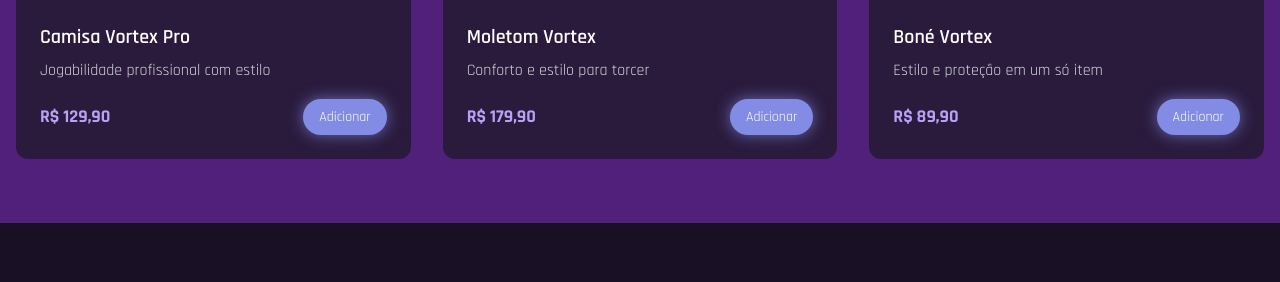
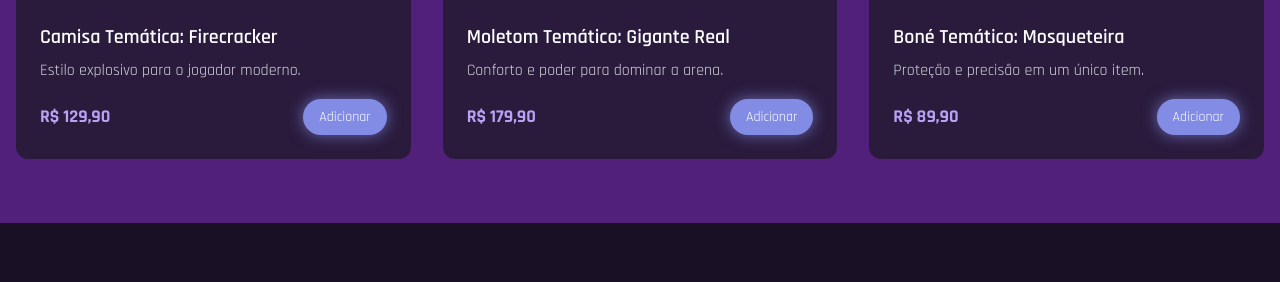
Before and after one commit to YagoEron31/SPHINX, a Flask app: page / in a window 1280 px wide. Shown: the part 1205-1487 px from the top of the page. Run offline with Flask 3, Linux system fonts and the light colour scheme; some libraries are stand-ins or nearby versions.

Commit message:
Update index.html

```diff
--- a/templates/index.html
+++ b/templates/index.html
@@ -88,7 +88,6 @@
     </style>
 </head>
 <body class="bg-vortex-dark text-white font-rajdhani overflow-x-hidden">
-    <!-- Navigation -->
     <nav class="bg-vortex-primary/90 backdrop-blur-md fixed w-full z-50 border-b border-vortex-accent/20">
         <div class="container mx-auto px-4 py-3 flex justify-between items-center">
             <div class="flex items-center space-x-2">
@@ -119,22 +118,18 @@
         <div class="absolute inset-0 hero-gradient grid-pattern"></div>
         <div class="absolute inset-0 flex items-center justify-center">
             <div class="w-full h-full">
-                <!-- Main Team Slide -->
                 <div
                 class="relative flex items-center justify-center bg-cover bg-center text-center h-screen
                         before:absolute before:inset-0 before:bg-black before:opacity-60"
-                style="background-image: url({{ url_for('static', filename='imagens/outros/Card_Evolution.png') }});"
+                style="background-image: url('/static/imagens/outros/Card_Evolution.png');"
                 >
                 <div class="relative z-10 container mx-auto px-4" data-aos="fade-up" data-aos-duration="1000">
-
                     <h1 class="text-5xl md:text-7xl font-orbitron font-bold mb-6 text-white">
                         <span class="bg-clip-text text-transparent bg-gradient-to-r from-vortex-accent to-vortex-highlight">VORTEX</span> E-SPORTS
                     </h1>
-
                     <p class="text-xl md:text-2xl max-w-2xl mx-auto mb-8 text-gray-200">
                         Domine o campo de batalha com nossa equipe de elite de Clash Royale
                     </p>
-
                     <div class="flex justify-center space-x-4">
                         <a href="/equipe" class="bg-vortex-accent hover:bg-vortex-highlight px-8 py-3 rounded-full font-medium transition glow-effect">
                             Conheça a Equipe
@@ -143,7 +138,6 @@
                             Nossa Loja
                         </a>
                     </div>
-
                 </div>
                 </div>
             </div>
@@ -155,9 +149,7 @@
         </div>
     </section>
 
-    <!-- Main Content -->
     <main id="content" class="relative z-10">
-        <!-- Featured Products Carousel -->
         <section class="py-16 bg-vortex-primary">
             <div class="container mx-auto px-4">
                 <div class="flex justify-between items-center mb-12">
@@ -170,12 +162,11 @@
                 </div>
 
                 <div class="grid grid-cols-1 md:grid-cols-3 gap-8">
-                    <!-- Product 1 -->
                     <div class="product-card bg-vortex-secondary rounded-xl overflow-hidden relative">
-                        <div class="h-64 bg-cover bg-center" style="background-image: url('http://static.photos/black/640x360/8');"></div>
+                        <div class="h-64 bg-cover bg-center" style="background-image: url('/static/imagens/outros/Firecracker_Evolution_01.png');"></div>
                         <div class="p-6">
-                            <h3 class="text-xl font-semibold mb-2">Camisa Vortex Pro</h3>
-                            <p class="text-gray-300 mb-4">Jogabilidade profissional com estilo</p>
+                            <h3 class="text-xl font-semibold mb-2">Camisa Temática: Firecracker</h3>
+                            <p class="text-gray-300 mb-4">Estilo explosivo para o jogador moderno.</p>
                             <div class="flex justify-between items-center">
                                 <span class="text-vortex-glow font-bold text-lg">R$ 129,90</span>
                                 <button class="bg-vortex-accent hover:bg-vortex-highlight px-4 py-2 rounded-full text-sm transition glow-effect">
@@ -190,12 +181,11 @@
                         </div>
                     </div>
 
-                    <!-- Product 2 -->
                     <div class="product-card bg-vortex-secondary rounded-xl overflow-hidden relative">
-                        <div class="h-64 bg-cover bg-center" style="background-image: url('http://static.photos/black/640x360/3');"></div>
+                        <div class="h-64 bg-cover bg-center" style="background-image: url('/static/imagens/outros/RoyalGiant_Evolution_02.png');"></div>
                         <div class="p-6">
-                            <h3 class="text-xl font-semibold mb-2">Moletom Vortex</h3>
-                            <p class="text-gray-300 mb-4">Conforto e estilo para torcer</p>
+                            <h3 class="text-xl font-semibold mb-2">Moletom Temático: Gigante Real</h3>
+                            <p class="text-gray-300 mb-4">Conforto e poder para dominar a arena.</p>
                             <div class="flex justify-between items-center">
                                 <span class="text-vortex-glow font-bold text-lg">R$ 179,90</span>
                                 <button class="bg-vortex-accent hover:bg-vortex-highlight px-4 py-2 rounded-full text-sm transition glow-effect">
@@ -210,12 +200,11 @@
                         </div>
                     </div>
 
-                    <!-- Product 3 -->
                     <div class="product-card bg-vortex-secondary rounded-xl overflow-hidden relative">
-                        <div class="h-64 bg-cover bg-center" style="background-image: url('http://static.photos/black/640x360/3');"></div>
+                        <div class="h-64 bg-cover bg-center" style="background-image: url('/static/imagens/outros/Character_Musketeer_Evolution_01.png');"></div>
                         <div class="p-6">
-                            <h3 class="text-xl font-semibold mb-2">Boné Vortex</h3>
-                            <p class="text-gray-300 mb-4">Estilo e proteção em um só item</p>
+                            <h3 class="text-xl font-semibold mb-2">Boné Temático: Mosqueteira</h3>
+                            <p class="text-gray-300 mb-4">Proteção e precisão em um único item.</p>
                             <div class="flex justify-between items-center">
                                 <span class="text-vortex-glow font-bold text-lg">R$ 89,90</span>
                                 <button class="bg-vortex-accent hover:bg-vortex-highlight px-4 py-2 rounded-full text-sm transition glow-effect">
@@ -233,18 +222,26 @@
             </div>
         </section>
 
-        <!-- Team Interactive Carousel -->
         <section class="py-16 bg-vortex-dark">
             <div class="container mx-auto px-4">
-                <h2 class="text-3xl font-orbitron font-bold text-center mb-4">
-                    <span class="bg-clip-text text-transparent bg-gradient-to-r from-vortex-accent to-vortex-highlight">OPERADORES</span> DE ELITE
-                </h2>
-                <p class="text-xl text-center text-gray-300 max-w-2xl mx-auto mb-12">Conheça os jogadores que formam a equipe Vortex</p>
+                <div class="flex justify-around items-center mb-12">
+                    <div class="hidden lg:block">
+                        <img src="/static/imagens/outros/Character_Musketeer_Evolution_01.png" alt="Mosqueteira" class="w-44 animate-float" style="transform: scaleX(-1);">
+                    </div>
+                    <div class="text-center">
+                        <h2 class="text-3xl font-orbitron font-bold mb-4">
+                            <span class="bg-clip-text text-transparent bg-gradient-to-r from-vortex-accent to-vortex-highlight">OPERADORES</span> DE ELITE
+                        </h2>
+                        <p class="text-xl text-gray-300 max-w-2xl mx-auto">Conheça os jogadores que formam a equipe Vortex</p>
+                    </div>
+                    <div class="hidden lg:block">
+                        <img src="/static/imagens/outros/Electro_Dragon_Evolution_01.png" alt="Dragão Elétrico" class="w-44 animate-float">
+                    </div>
+                </div>
 
                 <div class="grid grid-cols-1 md:grid-cols-2 lg:grid-cols-5 gap-6">
-                    <!-- Moros -->
                     <div class="player-card bg-vortex-secondary rounded-xl overflow-hidden relative h-96">
-                        <div class="absolute inset-0 bg-cover bg-center" style="background-image: url('http://static.photos/people/640x360/8');"></div>
+                        <div class="absolute inset-0 bg-cover bg-center" style="background-image: url('/static/imagens/outros/RoyalGiant_Evolution_02.png');"></div>
                         <div class="player-info absolute inset-0 bg-gradient-to-t from-black/90 via-black/70 to-transparent p-6 flex flex-col justify-end">
                             <h3 class="text-2xl font-bold mb-1">Moros</h3>
                             <p class="text-vortex-highlight mb-2">Líder & Estrategista</p>
@@ -263,9 +260,8 @@
                         </div>
                     </div>
 
-                    <!-- GabMont982 -->
                     <div class="player-card bg-vortex-secondary rounded-xl overflow-hidden relative h-96">
-                        <div class="absolute inset-0 bg-cover bg-center" style="background-image: url('http://static.photos/people/640x360/3');"></div>
+                        <div class="absolute inset-0 bg-cover bg-center" style="background-image: url('/static/imagens/outros/Character_Musketeer_Evolution_01.png');"></div>
                         <div class="player-info absolute inset-0 bg-gradient-to-t from-black/90 via-black/70 to-transparent p-6 flex flex-col justify-end">
                             <h3 class="text-2xl font-bold mb-1">GabMont982</h3>
                             <p class="text-vortex-highlight mb-2">Suporte & Defesa</p>
@@ -284,9 +280,8 @@
                         </div>
                     </div>
 
-                    <!-- Yago -->
                     <div class="player-card bg-vortex-secondary rounded-xl overflow-hidden relative h-96">
-                        <div class="absolute inset-0 bg-cover bg-center" style="background-image: url('http://static.photos/people/640x360/4');"></div>
+                        <div class="absolute inset-0 bg-cover bg-center" style="background-image: url('/static/imagens/outros/Firecracker_Evolution_01.png');"></div>
                         <div class="player-info absolute inset-0 bg-gradient-to-t from-black/90 via-black/70 to-transparent p-6 flex flex-col justify-end">
                             <h3 class="text-2xl font-bold mb-1">Yago</h3>
                             <p class="text-vortex-highlight mb-2">Atirador & Dano</p>
@@ -305,7 +300,6 @@
                         </div>
                     </div>
 
-                    <!-- LuffyX -->
                     <div class="player-card bg-vortex-secondary rounded-xl overflow-hidden relative h-96">
                         <div class="absolute inset-0 bg-cover bg-center" style="background-image: url('http://static.photos/people/640x360/11');"></div>
                         <div class="player-info absolute inset-0 bg-gradient-to-t from-black/90 via-black/70 to-transparent p-6 flex flex-col justify-end">
@@ -326,7 +320,6 @@
                         </div>
                     </div>
 
-                    <!-- Maurilio -->
                     <div class="player-card bg-vortex-secondary rounded-xl overflow-hidden relative h-96">
                         <div class="absolute inset-0 bg-cover bg-center" style="background-image: url('http://static.photos/people/640x360/16');"></div>
                         <div class="player-info absolute inset-0 bg-gradient-to-t from-black/90 via-black/70 to-transparent p-6 flex flex-col justify-end">
@@ -356,7 +349,6 @@
             </div>
         </section>
 
-        <!-- News Section -->
         <section class="py-16 bg-vortex-primary">
             <div class="container mx-auto px-4">
                 <h2 class="text-3xl font-orbitron font-bold text-center mb-12">
@@ -364,9 +356,8 @@
                 </h2>
 
                 <div class="grid grid-cols-1 md:grid-cols-2 lg:grid-cols-3 gap-8">
-                    <!-- News 1 -->
                     <div class="news-card bg-vortex-secondary rounded-xl overflow-hidden">
-                        <div class="h-48 bg-cover bg-center" style="background-image: url('http://static.photos/gaming/640x360/1');"></div>
+                        <div class="h-48 bg-cover bg-center" style="background-image: url('/static/imagens/outros/RoyalGiant_Evolution_02.png');"></div>
                         <div class="p-6">
                             <span class="text-vortex-highlight text-sm font-medium">TORNEIO</span>
                             <h3 class="text-xl font-semibold my-2">Vortex vence CRL Season 5</h3>
@@ -377,9 +368,8 @@
                         </div>
                     </div>
 
-                    <!-- News 2 -->
                     <div class="news-card bg-vortex-secondary rounded-xl overflow-hidden">
-                        <div class="h-48 bg-cover bg-center" style="background-image: url('http://static.photos/gaming/640x360/2');"></div>
+                        <div class="h-48 bg-cover bg-center" style="background-image: url('/static/imagens/outros/Firecracker_Evolution_01.png');"></div>
                         <div class="p-6">
                             <span class="text-vortex-highlight text-sm font-medium">PATCH</span>
                             <h3 class="text-xl font-semibold my-2">Nova atualização do jogo</h3>
@@ -390,9 +380,8 @@
                         </div>
                     </div>
 
-                    <!-- News 3 -->
                     <div class="news-card bg-vortex-secondary rounded-xl overflow-hidden">
-                        <div class="h-48 bg-cover bg-center" style="background-image: url('http://static.photos/gaming/640x360/3');"></div>
+                        <div class="h-48 bg-cover bg-center" style="background-image: url('/static/imagens/outros/Character_Musketeer_Evolution_01.png');"></div>
                         <div class="p-6">
                             <span class="text-vortex-highlight text-sm font-medium">COMUNIDADE</span>
                             <h3 class="text-xl font-semibold my-2">Meet & Greet Virtual</h3>
@@ -412,7 +401,6 @@
             </div>
         </section>
 
-        <!-- Game Section Preview -->
         <section class="py-16 bg-vortex-dark">
             <div class="container mx-auto px-4">
                 <div class="flex flex-col lg:flex-row items-center">
@@ -447,7 +435,6 @@
         </section>
     </main>
 
-    <!-- Footer -->
     <footer class="bg-vortex-primary border-t border-vortex-accent/20">
         <div class="container mx-auto px-4 py-12">
             <div class="grid grid-cols-1 md:grid-cols-4 gap-8">
```
